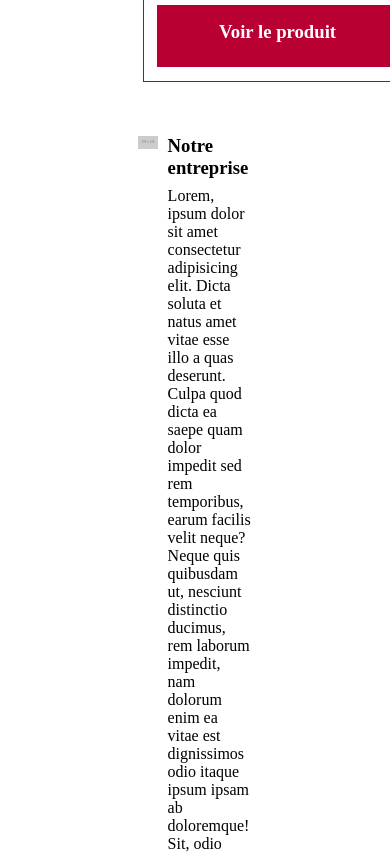
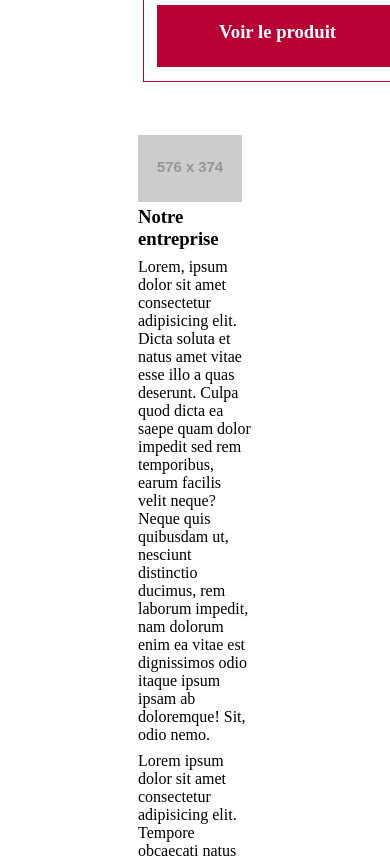
Before and after one commit to samuelrochwerg/Le-Royaume-du-the, a website: page index.html in a window 390 px wide. Shown: the part 1933-2789 px from the top of the page. Drawn offline with Linux system fonts and the light colour scheme; placeholder pictures from the web are drawn by us; a web font is replaced by a local one.

Commit message:
updates responsive

```diff
--- a/sass/pages/_index.scss
+++ b/sass/pages/_index.scss
@@ -93,3 +93,9 @@
                 }
         }
 }
+
+@media only screen and (max-width: 650px) {
+    .section__notreentreprise {
+        flex-direction: column;
+}
+}
```
Also changed, not shown: public/css/style.css, 1 other file.
